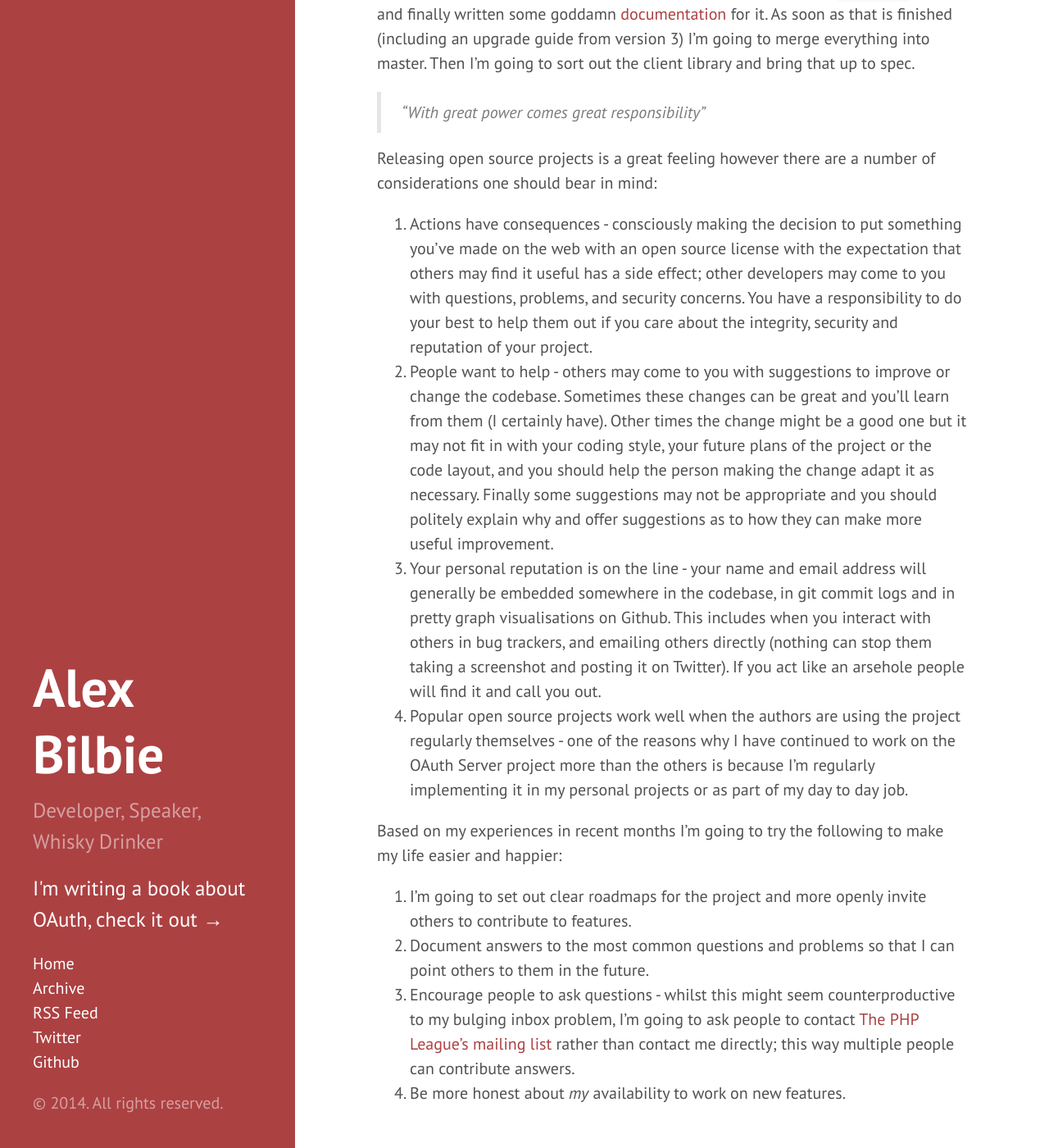
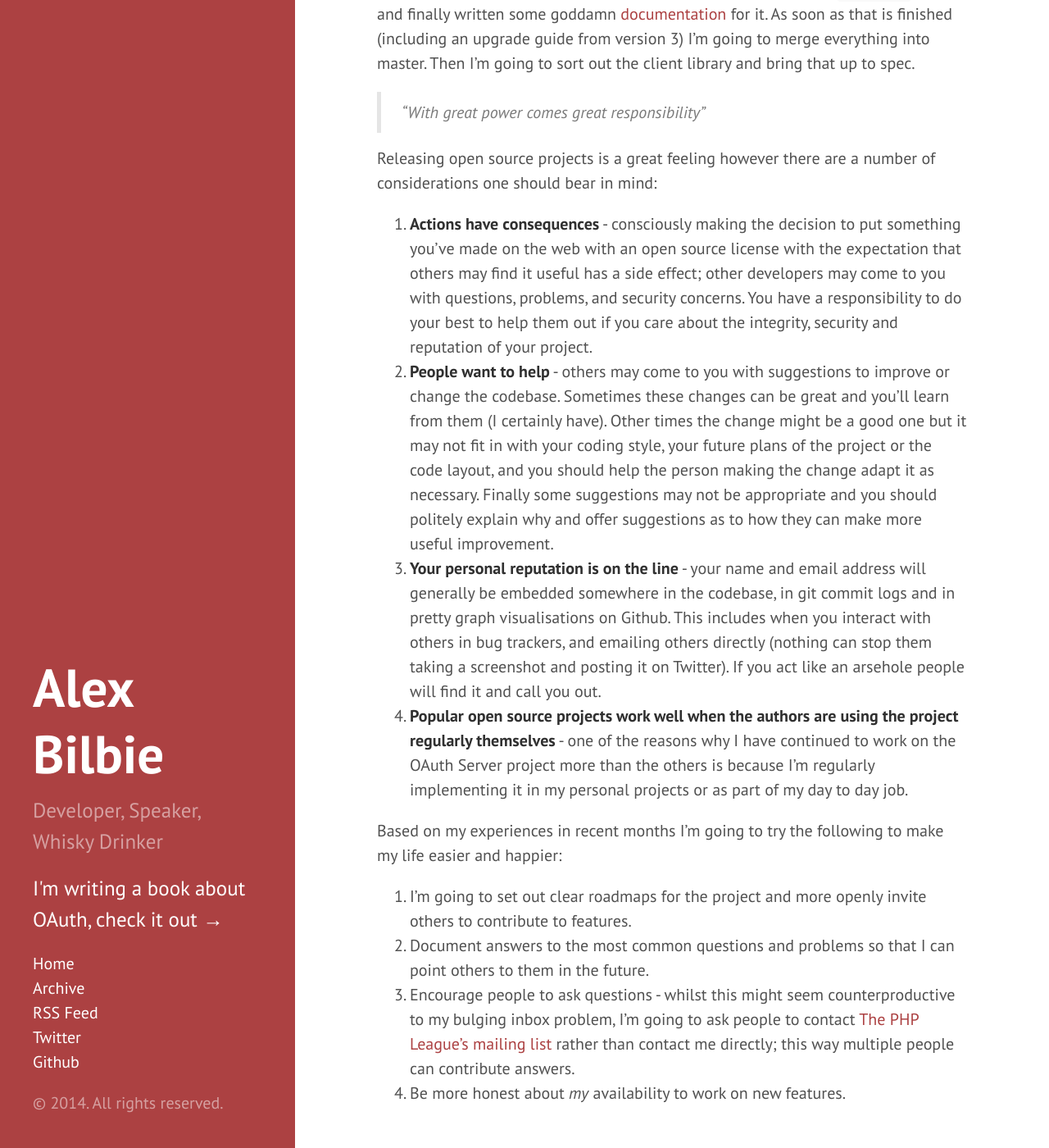
Before and after one commit to alexbilbie/alexbilbie.github.com, a Jekyll site: the page built from _posts/2014-08-15-open-source-guilt.md, in a window 1280 px wide and 1400 px high, scrolled down 1938 px. Shown: the whole window at 82% size. Built offline with Jekyll 4.4.1, drawn with Linux system fonts in a browser that asks for light colours; Markdown is read by kramdown in place of the engine named in the settings.

Commit message:
Bold important things

```diff
--- a/_posts/2014-08-15-open-source-guilt.md
+++ b/_posts/2014-08-15-open-source-guilt.md
@@ -30,10 +30,10 @@ And I've really tried. I've polished off version 4, merged it into the `develop`
 
 Releasing open source projects is a great feeling however there are a number of considerations one should bear in mind:
 
-1. Actions have consequences - consciously making the decision to put something you've made on the web with an open source license with the expectation that others may find it useful has a side effect; other developers may come to you with questions, problems, and security concerns. You have a responsibility to do your best to help them out if you care about the integrity, security and reputation of your project.
-2. People want to help - others may come to you with suggestions to improve or change the codebase. Sometimes these changes can be great and you'll learn from them (I certainly have). Other times the change might be a good one but it may not fit in with your coding style, your future plans of the project or the code layout, and you should help the person making the change adapt it as necessary. Finally some suggestions may not be appropriate and you should politely explain why and offer suggestions as to how they can make more useful improvement.
-3. Your personal reputation is on the line - your name and email address will generally be embedded somewhere in the codebase, in git commit logs and in pretty graph visualisations on Github. This includes when you interact with others in bug trackers, and emailing others directly (nothing can stop them taking a screenshot and posting it on Twitter). If you act like an arsehole people will find it and call you out.
-4. Popular open source projects work well when the authors are using the project regularly themselves - one of the reasons why I have continued to work on the OAuth Server project more than the others is because I'm regularly implementing it in my personal projects or as part of my day to day job.
+1. **Actions have consequences** - consciously making the decision to put something you've made on the web with an open source license with the expectation that others may find it useful has a side effect; other developers may come to you with questions, problems, and security concerns. You have a responsibility to do your best to help them out if you care about the integrity, security and reputation of your project.
+2. **People want to help** - others may come to you with suggestions to improve or change the codebase. Sometimes these changes can be great and you'll learn from them (I certainly have). Other times the change might be a good one but it may not fit in with your coding style, your future plans of the project or the code layout, and you should help the person making the change adapt it as necessary. Finally some suggestions may not be appropriate and you should politely explain why and offer suggestions as to how they can make more useful improvement.
+3. **Your personal reputation is on the line** - your name and email address will generally be embedded somewhere in the codebase, in git commit logs and in pretty graph visualisations on Github. This includes when you interact with others in bug trackers, and emailing others directly (nothing can stop them taking a screenshot and posting it on Twitter). If you act like an arsehole people will find it and call you out.
+4. **Popular open source projects work well when the authors are using the project regularly themselves** - one of the reasons why I have continued to work on the OAuth Server project more than the others is because I'm regularly implementing it in my personal projects or as part of my day to day job.
 
 Based on my experiences in recent months I'm going to try the following to make my life easier and happier:
 
```
